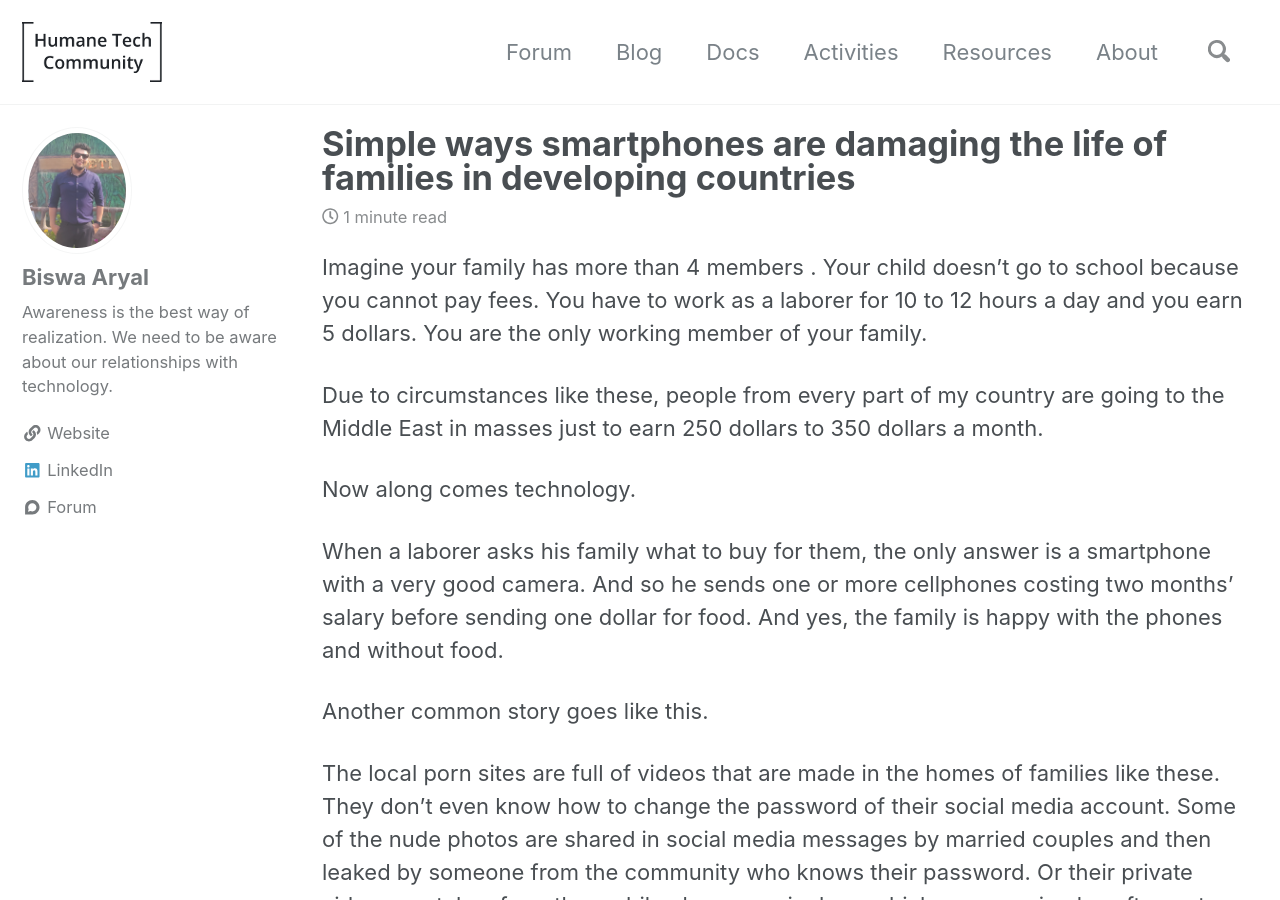
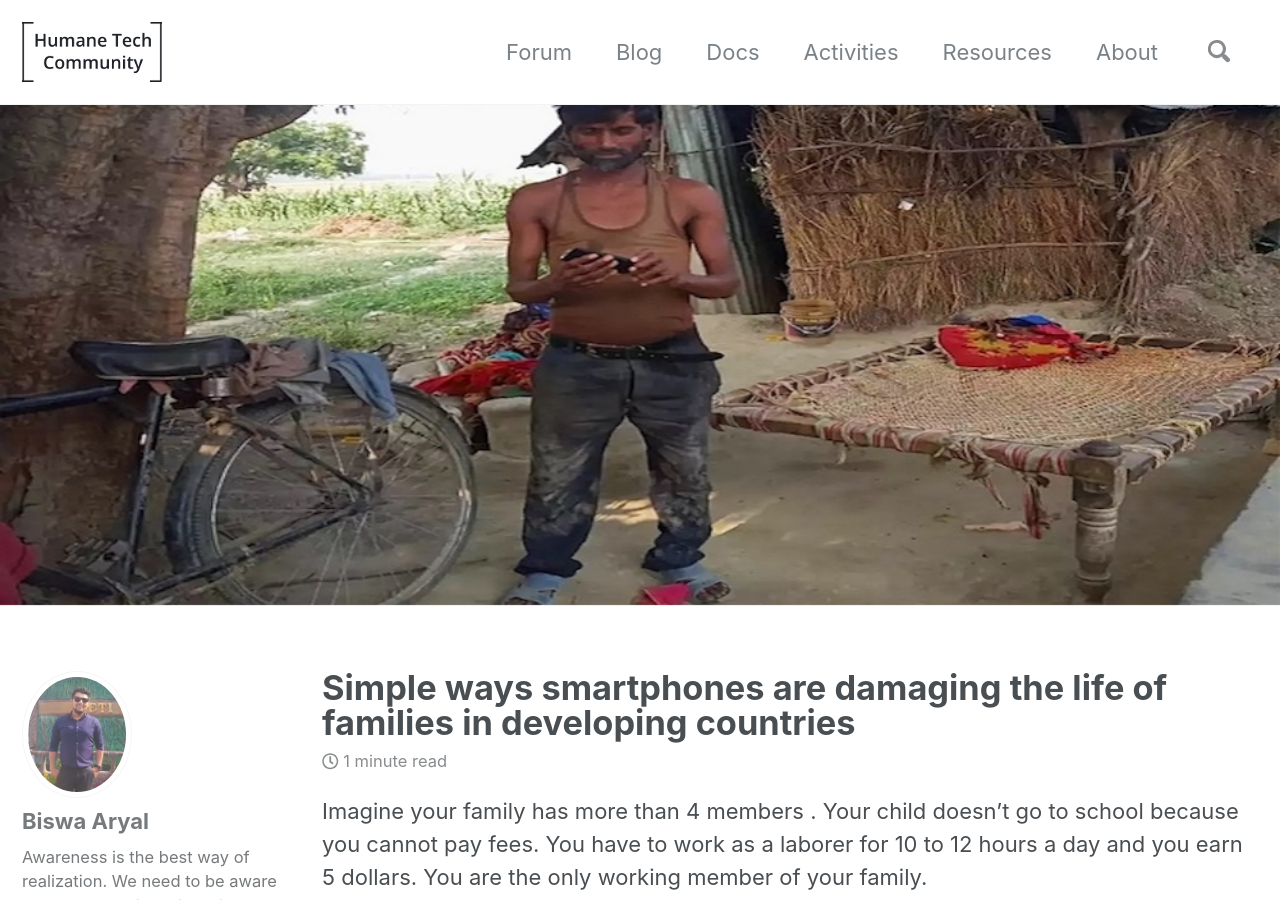
Before and after one commit to humanetech-community/community-hub, a Jekyll site: the page built from _posts/2019-05-19-damaging-families-in-developing-countries.md, in a window 1280 px wide and 900 px high. Built offline with Jekyll 4.4.1, drawn with Linux system fonts in a browser that asks for light colours; cached includes are drawn as plain includes; nearby versions of some CDN libraries; a script that is not in the unit is left out.

Commit message:
Images updated - #79

```diff
--- a/_posts/2019-05-19-damaging-families-in-developing-countries.md
+++ b/_posts/2019-05-19-damaging-families-in-developing-countries.md
@@ -2,8 +2,9 @@
 title:  "Simple ways smartphones are damaging the life of families in developing countries"
 excerpt: "Imagine your family has more than 4 members. Your child doesn’t go to school because you cannot pay fees. You have to work as a laborer for 10 to 12 hours a day and you earn 5 dollars."
 header:
-  teaser: /assets/images/blog/damaging-families/credits-to-Durga-Prasad-Khanal.jpeg
-  og_image: /assets/images/blog/damaging-families/credits-to-Durga-Prasad-Khanal.jpeg
+  image: /assets/images/blog/damaging-families/credits-to-Durga-Prasad-Khanal.jpeg
+  teaser: /assets/images/blog/damaging-families/credits-to-Durga-Prasad-Khanal-ogimage.jpeg
+  og_image: /assets/images/blog/damaging-families/credits-to-Durga-Prasad-Khanal-ogimage.jpeg
 author: Biswa Aryal
 last_modified_at: 2019-05-19T07+02:00
 comments: true
```
Also changed, not shown: assets/images/blog/damaging-families/credits-to-Durga-Prasad-Khanal-ogimage.jpeg (added), assets/images/blog/damaging-families/credits-to-Durga-Prasad-Khanal.jpeg.
